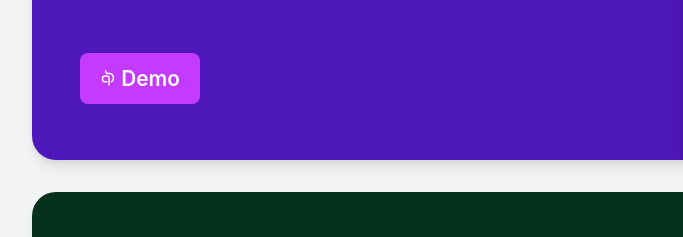
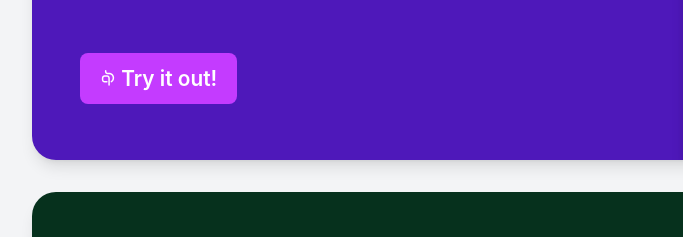
Before and after one commit to neogeek/scottdoxey.com, an Eleventy site: page index.html in a window 1280 px wide. Shown: the part 2108-2345 px from the top of the page, 0-683 px from the left. Built offline with nearby package versions, Linux system fonts and the light colour scheme; Eleventy itself is replaced by a stand-in of ours; files that its build step writes are made by us from their sources; what @kevingimbel/eleventy-plugin-mermaid would draw is missing.

Commit message:
Updated button label.

```diff
--- a/index.html
+++ b/index.html
@@ -114,7 +114,7 @@ layout: base.liquid
                             d="M69.875 152c-3.936 0-7.125-3.195-7.125-7.138V79.057c0-7.05-5.717-12.779-12.753-12.779H26.915c-5.255 0-9.783 3.23-11.718 7.818a12.879 12.879 0 0 0-.994 4.96v15.046c0 7.05 5.698 12.78 12.712 12.78H48.84c3.925 0 7.103 3.195 7.103 7.138 0 3.865-3.05 7.01-6.863 7.136l-.24.004H26.915C12.073 121.16 0 109.023 0 94.102V79.057C0 64.136 12.073 52 26.915 52h23.169C64.927 52 77 64.137 77 79.057v65.805c0 3.863-3.05 7.007-6.863 7.134l-.24.004ZM37.164 0c3.957 0 7.163 3.221 7.163 7.2v10.13c0 5.003 4.048 9.071 9.028 9.071H70.1c13.218 0 25.612 5.201 34.907 14.668 9.19 9.358 14.168 21.74 13.988 34.822-.268 20.409-8.524 35.382-23.837 43.3a7.158 7.158 0 0 1-3.278.792l-.018.017a7.159 7.159 0 0 1-6.377-3.905c-1.808-3.528-.429-7.882 3.1-9.7 10.602-5.489 15.868-15.532 16.065-30.702.124-9.215-3.386-17.924-9.851-24.51C88.226 44.487 79.45 40.797 70.1 40.797H53.355C40.478 40.798 30 30.271 30 17.331V7.199C30 3.223 33.206 0 37.164 0Z"
                         ></path>
                     </svg>
-                    Demo</a
+                    Try it out!</a
                 >
             </p>
         </div>
```
